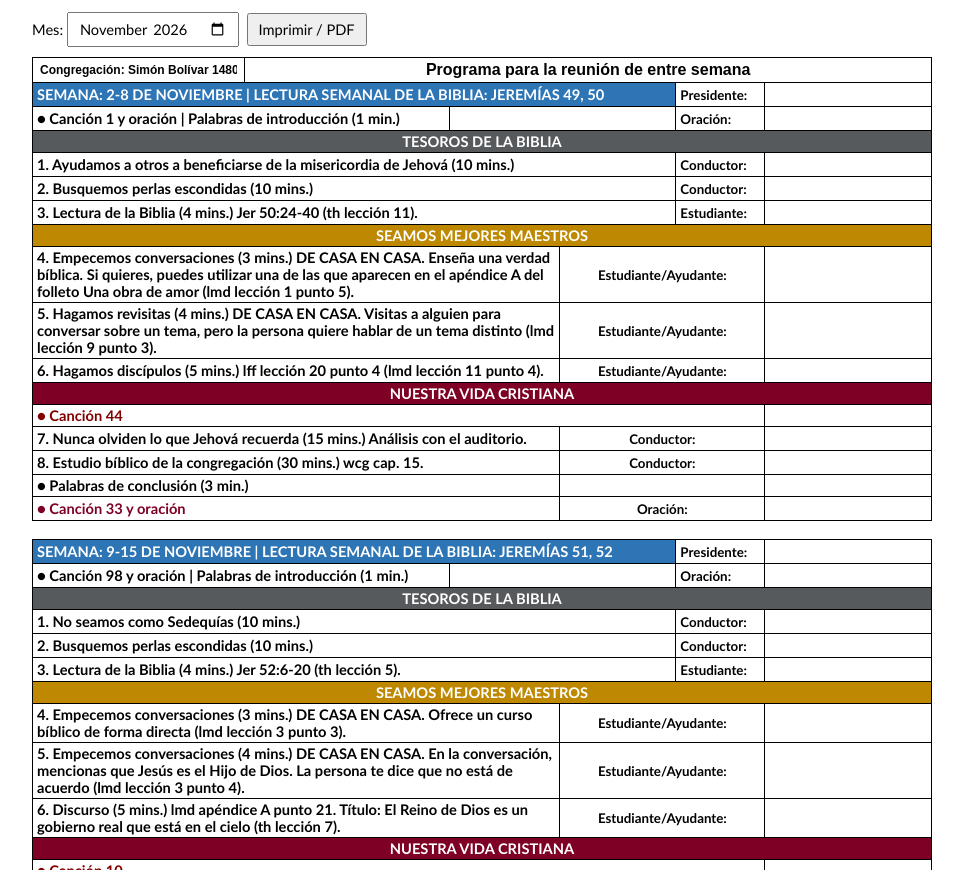
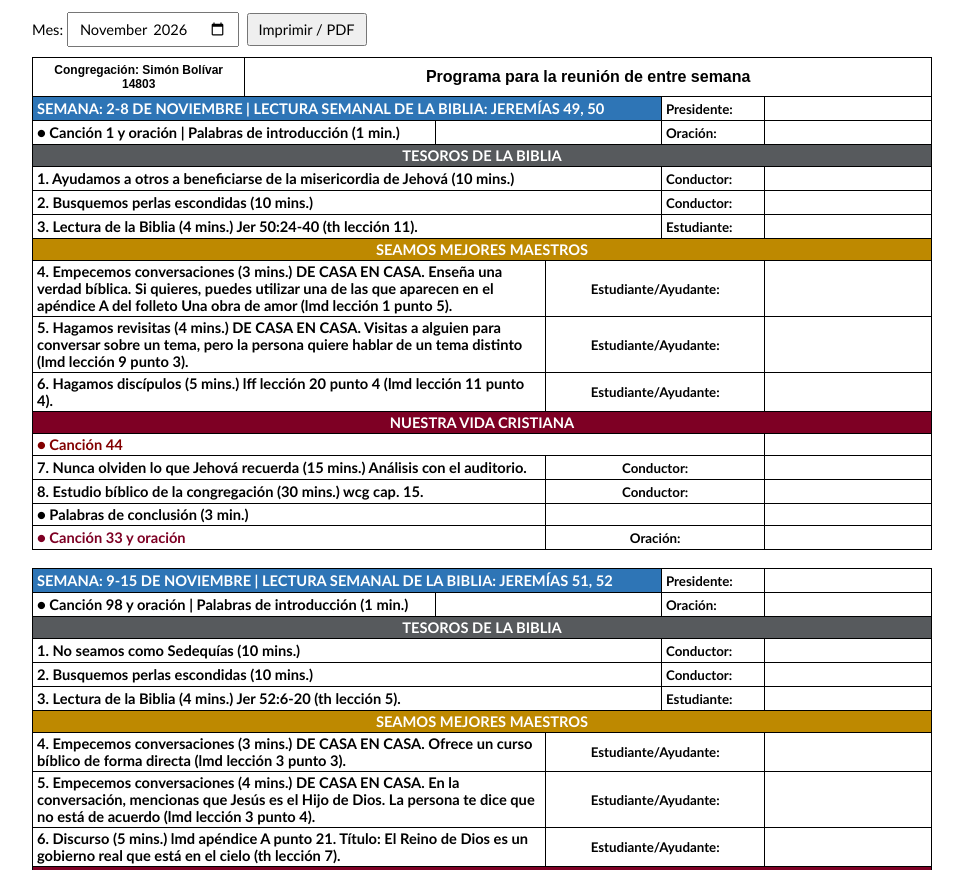
Before and after one commit to martepul/vm, a plain HTML site: page index.html in a window 1280 px wide. Shown: the top 870 px of the page, without its empty margins (158-1121 px from the left). Drawn offline with Linux system fonts and the light colour scheme.

Commit message:
Update table styles and input handling in index.html

```diff
--- a/index.html
+++ b/index.html
@@ -13,15 +13,17 @@ table{width:100%;min-width:640px;border-collapse:collapse;table-layout:fixed;bac
 td{border:1px solid var(--bd);padding:2px 4px;vertical-align:middle;word-wrap:break-word}
 tr.sp td{border:0;height:14px;background:var(--bg)}
 tbody{break-inside:avoid}
-.t{font-weight:bold;text-align:left}.l{font-weight:bold;font-size:10pt}.c{text-align:center}
+.t{font-weight:bold;text-align:left}.l{font-weight:bold;font-size:10pt;white-space:nowrap}.c{text-align:center}
 .wk{background:#2E75B6;color:#fff;font-weight:bold}
 .band{text-align:center;color:#fff;font-weight:bold}
 .b1{background:#575A5D}.b2{background:#BE8900}.b3{background:#7E0024}
 .song{color:#820000}.song2{color:#7E0024}
 .cong{font:bold 9pt Arial;text-align:center}.ttl{font:bold 12pt Arial;text-align:center}
+*{-webkit-print-color-adjust:exact;print-color-adjust:exact}
+.cong div{outline:0;padding:3px;min-height:1em}
 td.v{padding:0}td.v input,.cong input{width:100%;box-sizing:border-box;border:0;background:transparent;font:inherit;text-align:center;color:#000;padding:3px}
 .msg{padding:20px;text-align:center}
-@media print{@page{size:A4;margin:10mm}body{padding:0;background:#fff}.bar{display:none}table{min-width:0}}
+@media print{@page{size:A4;margin:10mm}body{padding:0;background:#fff;font-size:10pt}.bar{display:none}table{min-width:0}td{padding:1px 3px}.l{font-size:9pt}tr.sp td{height:8px}.wrap{overflow:visible}}
 </style></head><body>
 <div class="bar"><label>Mes: <input type="month" id="m"></label><button onclick="print()">Imprimir / PDF</button></div>
 <div class="wrap" id="out"></div>
@@ -34,7 +36,7 @@ let ym;
 const inp=k=>`<td class="v"><input data-k="${k}" value="${esc(store.get(k))}"></td>`;
 const lbl=(c,t,cls="")=>`<td colspan="${c}" class="l ${cls}">${t}</td>`;
 const band=(t,n)=>`<tr><td colspan="12" class="band b${n}">${t}</td></tr>`;
-const cols=[4.4,2.4,6.9,9.9,4.7,6.9,11.2,7,5.2,12.9,9.9,18.5];
+const cols=[4.4,2.4,6.9,9.9,4.7,6.9,9.6,7,5.2,12.9,11.5,18.5];
 function week(w,i){
   const p=`vm:${ym}:${i}:`, it=n=>w.items.find(x=>x.n===n);
   const txt=x=>x?esc(`${x.n}. ${x.title} (${x.mins} mins.) ${x.detail}`):"";
@@ -58,10 +60,10 @@ async function load(){
     const r=await fetch(`data/${ym}.json`,{cache:"no-cache"}); if(!r.ok)throw 0;
     const d=await r.json();
     box.innerHTML=`<table><colgroup>${cols.map(c=>`<col style="width:${c}%">`).join("")}</colgroup>
-    <thead><tr><td colspan="4" class="cong"><input data-k="vm:cong" value="${esc(store.get("vm:cong")||"Congregación: "+CONG)}"></td><td colspan="8" class="ttl">Programa para la reunión de entre semana</td></tr></thead>${d.weeks.map(week).join("")}</table>`;
+    <thead><tr><td colspan="4" class="cong"><div contenteditable data-k="vm:cong">${esc(store.get("vm:cong")||"Congregación: "+CONG)}</div></td><td colspan="8" class="ttl">Programa para la reunión de entre semana</td></tr></thead>${d.weeks.map(week).join("")}</table>`;
   }catch{box.innerHTML=`<p class="msg">Todavía no hay datos para ${ym}.<br>Se actualizan solos cada semana; también puedes forzarlo desde GitHub → Actions → «Actualizar datos».</p>`}
 }
-document.addEventListener("input",e=>{const k=e.target.dataset&&e.target.dataset.k;if(k)store.set(k,e.target.value)});
+document.addEventListener("input",e=>{const k=e.target.dataset&&e.target.dataset.k;if(k)store.set(k,e.target.isContentEditable?e.target.innerText:e.target.value)});
 const n=new Date();$("#m").value=`${n.getFullYear()}-${String(n.getMonth()+1).padStart(2,"0")}`;
 $("#m").addEventListener("change",load);load();
 </script></body></html>
```
